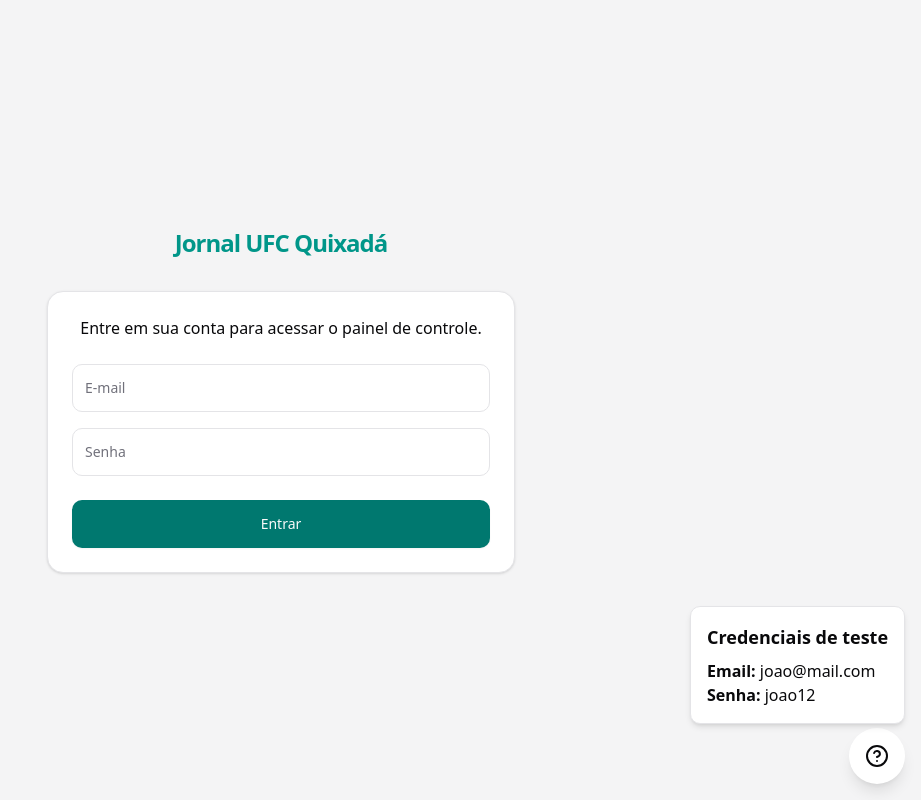
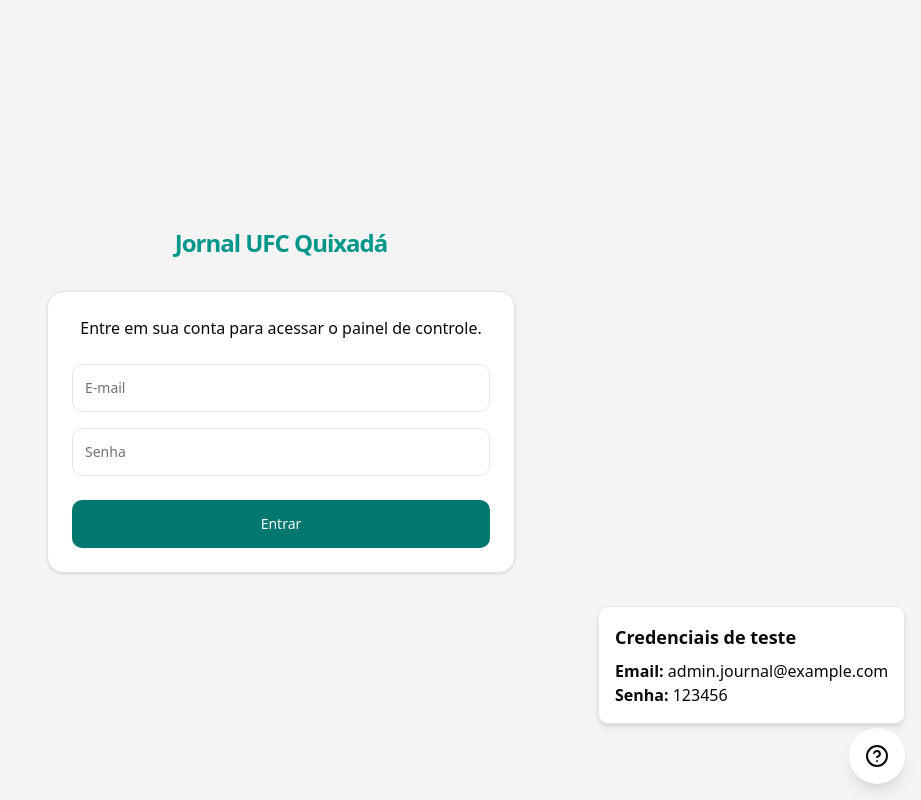
Before and after one commit to odanielchristopher/journal-ufc-fe, a React (Vite) app: page /login in a window 1280 px wide. Both pictures are taken after a click on the button 1236 px from the left and 756 px from the top of the page. Shown: the whole page, without its empty margins (359-1280 px from the left). Built offline with nearby package versions, Linux system fonts and the light colour scheme; no server answers.

Commit message:
refactor: update fab dev infos

```diff
--- a/src/views/pages/public/Login/components/Fab.tsx
+++ b/src/views/pages/public/Login/components/Fab.tsx
@@ -24,12 +24,12 @@
 
         <p className="max-w-xs">
           <strong>Email: </strong>
-          <span>joao@mail.com</span>
+          <span>admin.journal@example.com</span>
         </p>
 
         <p className="max-w-xs">
           <strong>Senha: </strong>
-          <span>joao12</span>
+          <span>123456</span>
         </p>
       </DropdownMenuContent>
     </DropdownMenu>
```
